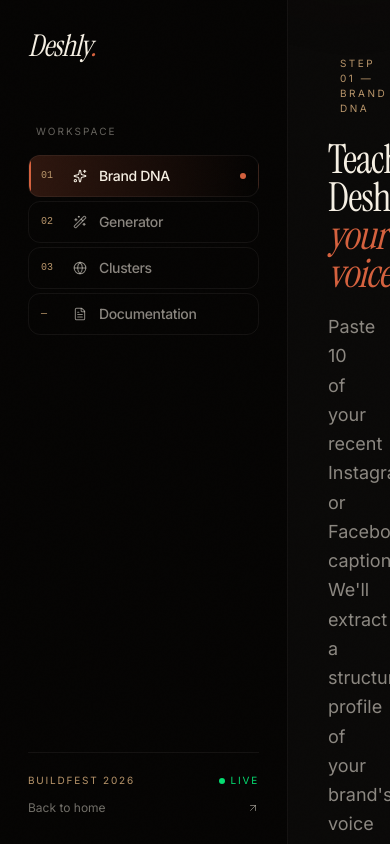
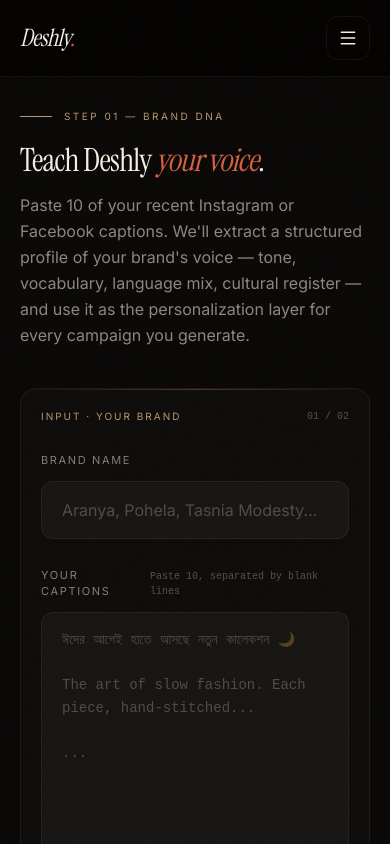
Before and after one commit to httprity/deshly, a Next.js app: page /brand-dna in a window 390 px wide. Shown: the top 844 px of the page. Built offline with nearby package versions, Linux system fonts and the light colour scheme; a web font is replaced by a local one.

Commit message:
fixed responsive

```diff
--- a/src/app/brand-dna/page.tsx
+++ b/src/app/brand-dna/page.tsx
@@ -66,11 +66,11 @@
         </>
       }
     >
-      <div className="grid grid-cols-1 xl:grid-cols-2 gap-6">
+      <div className="grid grid-cols-1 xl:grid-cols-2 gap-4 sm:gap-6">
         {/* ============================================================
             INPUT PANEL
             ============================================================ */}
-        <div className="bg-ink rounded-3xl p-8 lg:p-10 border border-cream/5 relative overflow-hidden">
+        <div className="bg-ink rounded-2xl sm:rounded-3xl p-5 sm:p-8 lg:p-10 border border-cream/5 relative overflow-hidden">
           {/* Top accent gradient */}
           <div
             className="absolute top-0 left-0 right-0 h-px"
@@ -163,7 +163,7 @@
         {/* ============================================================
             OUTPUT PANEL
             ============================================================ */}
-        <div className="bg-gradient-to-br from-ink-soft to-ink rounded-3xl p-8 lg:p-10 border border-cream/5 min-h-[700px] relative overflow-hidden">
+        <div className="bg-gradient-to-br from-ink-soft to-ink rounded-2xl sm:rounded-3xl p-5 sm:p-8 lg:p-10 border border-cream/5 min-h-[400px] sm:min-h-[600px] xl:min-h-[700px] relative overflow-hidden">
           {/* Top accent gradient */}
           <div
             className="absolute top-0 left-0 right-0 h-px"
@@ -204,7 +204,7 @@
 
             {/* Empty state */}
             {!profile && !loading && (
-              <div className="flex flex-col items-center justify-center h-[520px] text-center">
+              <div className="flex flex-col items-center justify-center h-[320px] sm:h-[420px] xl:h-[520px]">
                 <div className="relative mb-8">
                   <div className="w-20 h-20 rounded-full border border-brass/20 flex items-center justify-center relative">
                     <Sparkles className="w-7 h-7 text-brass/40" strokeWidth={1.5} />
@@ -259,7 +259,7 @@
                       Voice Strength Score
                     </div>
                     <div className="flex items-baseline gap-3">
-                      <div className="font-serif text-7xl text-cream leading-none">
+                    <div className="font-serif text-5xl sm:text-6xl xl:text-7xl text-cream leading-none">
                         {(profile.voice_strength_score * 100).toFixed(0)}
                       </div>
                       <div className="text-cream/40 text-lg">/ 100</div>
--- a/src/app/generator/page.tsx
+++ b/src/app/generator/page.tsx
@@ -159,7 +159,7 @@
     >
       {/* Empty state — no brand voice */}
       {!brandVoiceId && (
-        <div className="bg-ink rounded-3xl p-16 text-center border border-cream/5 relative overflow-hidden">
+        <div className="bg-ink rounded-2xl sm:rounded-3xl p-8 sm:p-12 lg:p-16 text-center border border-cream/5 relative overflow-hidden">
           <div
             className="absolute inset-0 pointer-events-none"
             style={{
@@ -188,7 +188,7 @@
       {brandVoiceId && (
         <>
           {/* PRODUCT INPUT */}
-          <div className="bg-ink rounded-3xl p-8 lg:p-10 mb-6 border border-cream/5 relative overflow-hidden">
+          <div className="bg-ink rounded-2xl sm:rounded-3xl p-5 sm:p-8 lg:p-10 mb-6 border border-cream/5 relative overflow-hidden">
             <div
               className="absolute top-0 left-0 right-0 h-px"
               style={{
@@ -358,7 +358,7 @@
                       initial={{ opacity: 0, y: 30 }}
                       animate={{ opacity: 1, y: 0 }}
                       transition={{ delay: i * 0.15, duration: 0.5 }}
-                      className="bg-gradient-to-br from-ink-soft to-ink rounded-3xl p-7 border border-cream/8 relative overflow-hidden"
+                      className="bg-gradient-to-br from-ink-soft to-ink rounded-2xl sm:rounded-3xl p-5 sm:p-7 border border-cream/8 relative overflow-hidden"
                     >
                       <div
                         className="absolute top-0 left-0 right-0 h-px"
--- a/src/components/ProductShell.tsx
+++ b/src/components/ProductShell.tsx
@@ -2,8 +2,8 @@
 
 import Link from "next/link";
 import { usePathname } from "next/navigation";
-import { Sparkles, Wand2, Globe, FileText, ArrowUpRight } from "lucide-react";
-import { ReactNode } from "react";
+import { Sparkles, Wand2, Globe, FileText, ArrowUpRight, Menu, X } from "lucide-react";
+import { ReactNode, useState, useEffect } from "react";
 import { useLenis } from "@/lib/hooks";
 
 interface ProductShellProps {
@@ -23,9 +23,27 @@
 export function ProductShell({ children, stepLabel, pageTitle, pageSubtitle }: ProductShellProps) {
   useLenis();
   const pathname = usePathname();
+  const [mobileOpen, setMobileOpen] = useState(false);
+
+  // Close mobile menu on route change
+  useEffect(() => {
+    setMobileOpen(false);
+  }, [pathname]);
+
+  // Lock body scroll when mobile menu is open
+  useEffect(() => {
+    if (mobileOpen) {
+      document.body.style.overflow = "hidden";
+    } else {
+      document.body.style.overflow = "";
+    }
+    return () => {
+      document.body.style.overflow = "";
+    };
+  }, [mobileOpen]);
 
   return (
-    <div className="grain min-h-screen bg-void text-cream flex relative">
+    <div className="grain min-h-screen bg-void text-cream lg:flex relative">
       {/* Ambient gradient — bottom-left of viewport */}
       <div
         className="fixed pointer-events-none"
@@ -54,17 +72,101 @@
         }}
       />
 
-      {/* SIDEBAR */}
-      <aside className="w-72 bg-ink-deep border-r border-cream/5 flex flex-col p-7 sticky top-0 h-screen flex-shrink-0 relative z-10">
-        {/* Top — Brand mark */}
+      {/* MOBILE TOP BAR — only visible below lg */}
+      <div className="lg:hidden sticky top-0 z-30 bg-ink-deep/95 backdrop-blur-xl border-b border-cream/5 px-5 py-4 flex items-center justify-between">
+        <Link href="/" className="font-serif italic text-2xl tracking-tight">
+          Deshly<span className="text-terracotta">.</span>
+        </Link>
+        <button
+          onClick={() => setMobileOpen(true)}
+          aria-label="Open menu"
+          className="w-11 h-11 rounded-xl border border-cream/10 flex items-center justify-center text-cream hover:bg-cream/5 active:bg-cream/10 transition-colors"
+        >
+          <Menu className="w-5 h-5" strokeWidth={1.75} />
+        </button>
+      </div>
+
+      {/* MOBILE DRAWER OVERLAY */}
+      {mobileOpen && (
+        <div
+          onClick={() => setMobileOpen(false)}
+          className="lg:hidden fixed inset-0 bg-void/70 backdrop-blur-sm z-40"
+        />
+      )}
+
+      {/* MOBILE DRAWER */}
+      <aside
+        className={`lg:hidden fixed top-0 right-0 bottom-0 w-[85%] max-w-sm bg-ink-deep border-l border-cream/5 flex flex-col p-7 z-50 transition-transform duration-300 ${
+          mobileOpen ? "translate-x-0" : "translate-x-full"
+        }`}
+      >
+        <div className="flex items-center justify-between mb-12">
+          <Link href="/" className="font-serif italic text-3xl tracking-tight">
+            Deshly<span className="text-terracotta">.</span>
+          </Link>
+          <button
+            onClick={() => setMobileOpen(false)}
+            aria-label="Close menu"
+            className="w-11 h-11 rounded-xl border border-cream/10 flex items-center justify-center text-cream hover:bg-cream/5 active:bg-cream/10 transition-colors"
+          >
+            <X className="w-5 h-5" strokeWidth={1.75} />
+          </button>
+        </div>
+
+        <nav className="flex flex-col gap-1 flex-1">
+          <div className="text-[10px] uppercase tracking-[0.2em] text-cream/40 mb-3 px-2">
+            Workspace
+          </div>
+          {NAV_ITEMS.map((item) => {
+            const active = pathname === item.href;
+            return (
+              <Link
+                key={item.href}
+                href={item.href}
+                className={`group flex items-center gap-3 px-3 py-3.5 rounded-xl text-base transition-all duration-300 relative overflow-hidden ${
+                  active
+                    ? "bg-gradient-to-r from-terracotta/20 to-transparent text-cream border border-terracotta/30"
+                    : "text-cream/65 hover:text-cream hover:bg-cream/[0.03] border border-transparent"
+                }`}
+              >
+                {active && (
+                  <div className="absolute left-0 top-0 bottom-0 w-0.5 bg-terracotta" />
+                )}
+                <div className="font-mono text-[11px] text-brass w-5">{item.step}</div>
+                <item.icon className="w-4 h-4" strokeWidth={1.75} />
+                <span className="flex-1 font-medium tracking-tight">{item.label}</span>
+                {active && <span className="w-1.5 h-1.5 rounded-full bg-terracotta animate-pulse" />}
+              </Link>
+            );
+          })}
+        </nav>
+
+        <div className="border-t border-cream/5 pt-5 mt-6 space-y-3">
+          <div className="flex items-center justify-between text-[10px] uppercase tracking-[0.18em]">
+            <span className="text-brass">BuildFest 2026</span>
+            <span className="flex items-center gap-1.5 text-green-400">
+              <span className="w-1.5 h-1.5 rounded-full bg-green-400 animate-pulse" />
+              LIVE
+            </span>
+          </div>
+          <Link
+            href="/"
+            className="flex items-center justify-between text-sm text-cream/45 hover:text-cream transition-colors group"
+          >
+            <span>Back to home</span>
+            <ArrowUpRight className="w-3.5 h-3.5 group-hover:rotate-12 transition-transform" />
+          </Link>
+        </div>
+      </aside>
+
+      {/* DESKTOP SIDEBAR — only visible at lg+ */}
+      <aside className="hidden lg:flex w-72 bg-ink-deep border-r border-cream/5 flex-col p-7 sticky top-0 h-screen flex-shrink-0 relative z-10">
         <Link href="/" className="group">
           <div className="font-serif italic text-3xl tracking-tight mb-1">
             Deshly<span className="text-terracotta">.</span>
           </div>
-
         </Link>
 
-        {/* Nav */}
         <nav className="flex flex-col gap-1 mt-14 flex-1">
           <div className="text-[10px] uppercase tracking-[0.2em] text-cream/40 mb-3 px-2">
             Workspace
@@ -93,7 +195,6 @@
           })}
         </nav>
 
-        {/* Bottom — System status */}
         <div className="border-t border-cream/5 pt-5 mt-6 space-y-3">
           <div className="flex items-center justify-between text-[10px] uppercase tracking-[0.18em]">
             <span className="text-brass">BuildFest 2026</span>
@@ -113,24 +214,23 @@
       </aside>
 
       {/* MAIN CONTENT */}
-      <main className="flex-1 overflow-x-hidden relative z-10">
-        <div className="px-10 lg:px-16 py-14 max-w-[1500px] mx-auto">
-          {/* Page header */}
+      <main className="flex-1 overflow-x-hidden relative z-10 min-w-0">
+        <div className="px-5 sm:px-8 lg:px-16 py-8 sm:py-12 lg:py-14 max-w-[1500px] mx-auto">
           {(stepLabel || pageTitle || pageSubtitle) && (
-            <header className="mb-14">
+            <header className="mb-10 sm:mb-12 lg:mb-14">
               {stepLabel && (
-                <div className="flex items-center gap-3 mb-6 text-[10px] uppercase tracking-[0.25em] text-brass">
+                <div className="flex items-center gap-3 mb-5 sm:mb-6 text-[10px] uppercase tracking-[0.25em] text-brass">
                   <span className="w-8 h-px bg-brass" />
                   <span>{stepLabel}</span>
                 </div>
               )}
               {pageTitle && (
-                <h1 className="font-serif text-[clamp(2.5rem,5.5vw,5rem)] leading-[0.95] tracking-tight mb-5">
+                <h1 className="font-serif text-[clamp(2rem,7vw,5rem)] leading-[1] tracking-tight mb-4 sm:mb-5">
                   {pageTitle}
                 </h1>
               )}
               {pageSubtitle && (
-                <p className="text-lg text-cream/55 leading-relaxed max-w-2xl">
+                <p className="text-base sm:text-lg text-cream/55 leading-relaxed max-w-2xl">
                   {pageSubtitle}
                 </p>
               )}
```
Also changed, not shown: src/app/clusters/page.tsx (+8 -8 lines), src/app/docs/page.tsx (+4 -4 lines).
